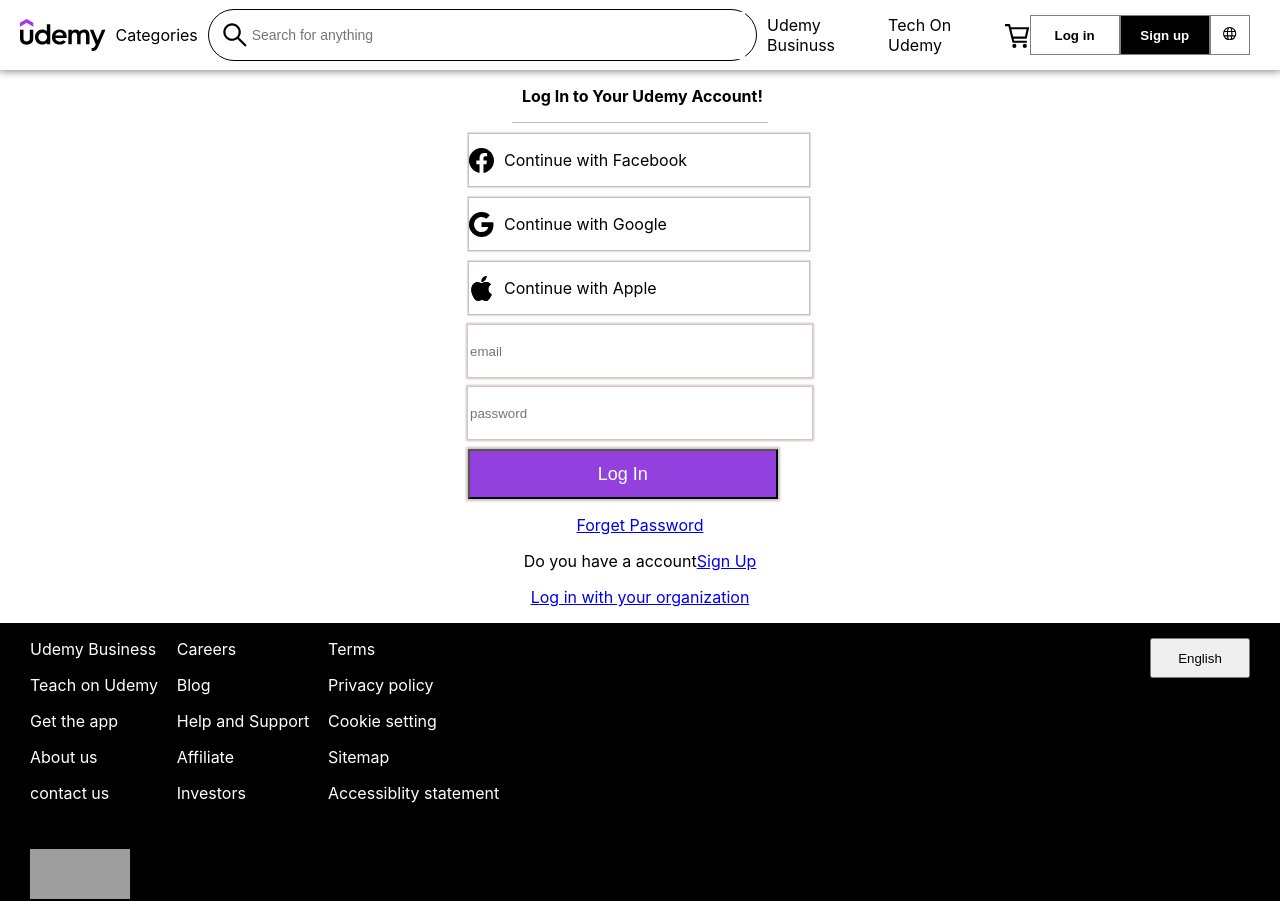
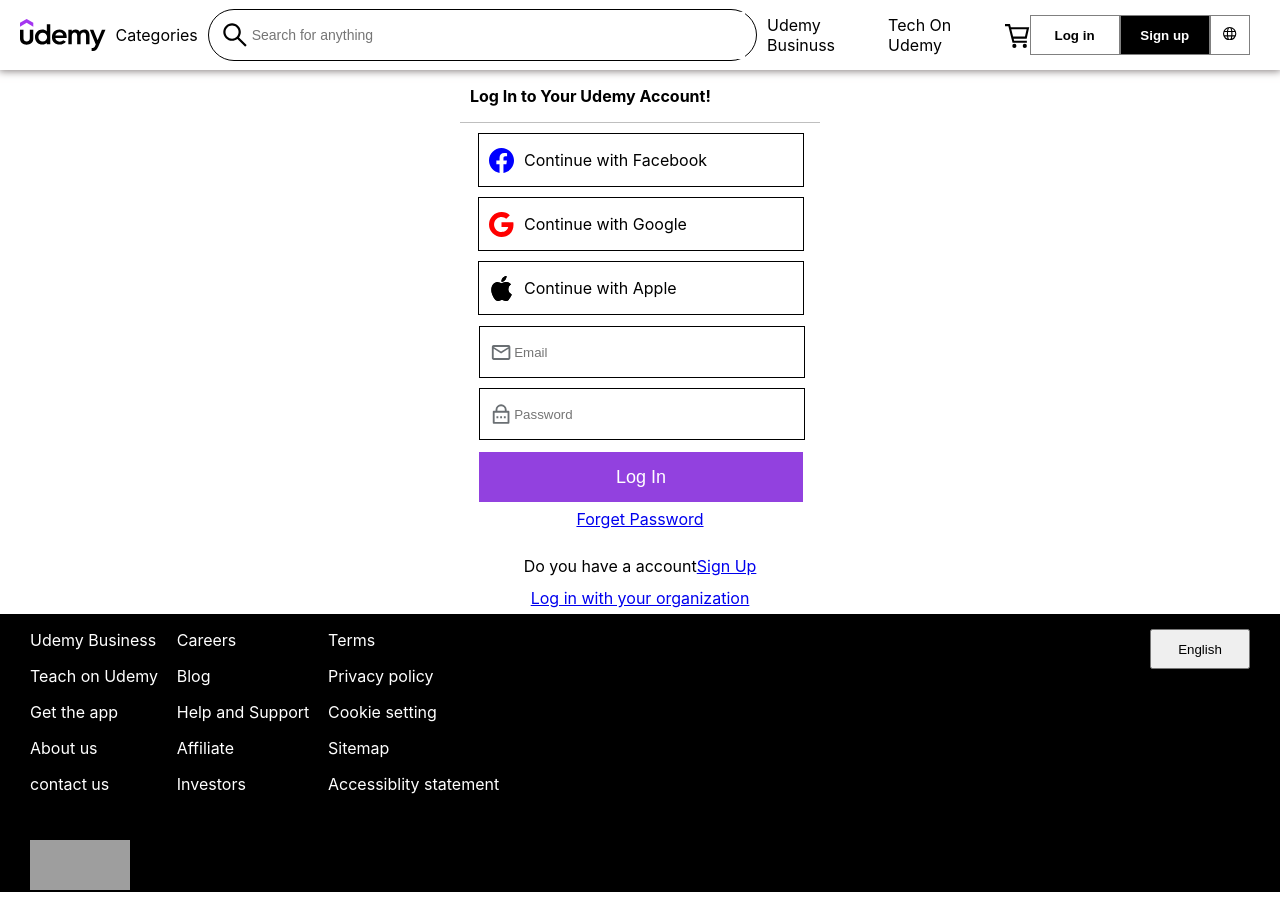
Before and after one commit to alimahmoudi97/website, a React (Create React App) app: page /login in a window 1280 px wide. Built offline with nearby package versions, Linux system fonts and the light colour scheme; grey boxes are pictures that could not be loaded.

Commit message:
update ui and property of login screen

```diff
--- a/src/components/pages/Login.css
+++ b/src/components/pages/Login.css
@@ -3,7 +3,7 @@
     justify-content: center;
 }
 .login-detiales{
-    width: 20%;
+    width:360px;
     /* background-color: rgb(241, 248, 201); */
 
 }
@@ -13,38 +13,68 @@
     margin-top: 10px;
     display: flex;
     align-items: center;
-    width: 340px;
-    border: 1px solid rgba(0, 0, 0, 0.25);
-    box-shadow: 0 0 1px 1px rgb(231, 224, 224);
+    width:100%;
+    border: 1px solid;
+    cursor: pointer;
+    /* box-shadow: 1px 0 1px 0 rgb(206, 193, 193); */
 }
 .facebook-login-button p,.google-login-button p,.apple-login-button p{
     margin-left: 10px;
 }
-.facebook-icon-login,.google-icon-login,.apple-icon-login{
+.facebook-icon-login,.google-icon-login,.apple-icon-login,.email-login-icon,.password-login-icon{
     width: 25px;
     height: 25px;
+    padding-left: 10px;
+}
+.facebook-icon-login{
+    color: blue;
+}
+.google-icon-login{
+    color:red;
+}
+.email-login-icon,.password-login-icon{
+    color:#6a6f73;
 }
 .email-input,.password-input{
+
+    width:100%;
+    height: 95%;
+    border: 0;
+}
+.email-input:focus,.password-input:focus{
+    outline:none;
+}
+.email-input-container,.password-input-container{
     margin-top: 10px;
     display: flex;
     align-items: center;
-    width: 340px;
+    width:100%;
     height: 50px;
-    border:0;
-    box-shadow: 0 0 2px 2px rgb(206, 193, 193);
+    border: 1px solid;
+    padding: 0;
+}
+.inputs-container{
+    width:100%;
+    border: 1px solid transparent;
+    padding: 0;
+}
+.button-login-container{
+    margin-top: 10px;
+    width:100%;
+    border: 1px solid transparent;
 }
 .button-login{
-    margin-top: 10px;
-    width: 90%;
+    width:100%;
     height: 50px;
     background-color: rgb(146, 65, 223);
     color: white;
     font-size: large;
-    box-shadow: 0 0 2px 2px rgb(206, 193, 193);
+    border: 0;
 }
 .forget-password{
     width: 100%;
     display: flex;
     /* align-items: center; */
     justify-content: center;
+    line-height: 2rem;
 }
--- a/src/components/pages/Login.js
+++ b/src/components/pages/Login.js
@@ -1,5 +1,7 @@
 import React from 'react';
 import {BsFacebook,BsGoogle,BsApple} from 'react-icons/bs';
+import{MdOutlineEmail} from 'react-icons/md';
+import{RiLockPasswordLine} from 'react-icons/ri';
 import './Login.css';
 
 function Login() {
@@ -9,16 +11,28 @@
             <p style={{fontSize:16,fontWeight:'bold',marginLeft:10}}>Log In to Your Udemy Account!</p>
             <div style={{borderBottom:'1px solid rgba(0,0,0,.25)'}}></div>
             <div style={{display:'flex',justifyContent:'center'}}>
-                <div>
+                <div style={{width:'90%'}}>
                     <div className="facebook-login-button"><BsFacebook className="facebook-icon-login"/><p>Continue with Facebook</p></div>
                     <div className="google-login-button"><BsGoogle className="google-icon-login"/><p>Continue with Google</p></div>
                     <div className="apple-login-button"><BsApple className="apple-icon-login"/><p>Continue with Apple</p></div>
-                    <input className="email-input" placeholder="email"/>
-                    <input className="password-input" placeholder="password"/>
-                    <button className="button-login">Log In</button>
-                    <p className="forget-password"><a href="#">Forget Password</a></p>
-                    <p className="forget-password"><div>Do you have a account</div><a href="#">Sign Up</a></p>
-                    <p className="forget-password"><a href="#">Log in with your organization</a></p>
+                    <div className="inputs-container">
+                      <div className="email-input-container">
+                        <MdOutlineEmail  className="email-login-icon"/>
+                        <input className="email-input" placeholder="Email"/>
+                      </div>
+                      <div className="password-input-container">
+                        <RiLockPasswordLine className="password-login-icon"/>
+                        <input className="password-input" placeholder="Password"/>
+                      </div>
+
+                    </div>
+                    <form>
+                    <div className="button-login-container"><button className="button-login">Log In</button></div>
+                      <span className="forget-password" style={{marginBottom:15}}><a href="#">Forget Password</a></span>
+                      <span className="forget-password"><div>Do you have a account</div><a href="#">Sign Up</a></span>
+                      <span className="forget-password"><a href="#">Log in with your organization</a></span>
+                    </form>
+
                 </div>
 
             </div>
```
